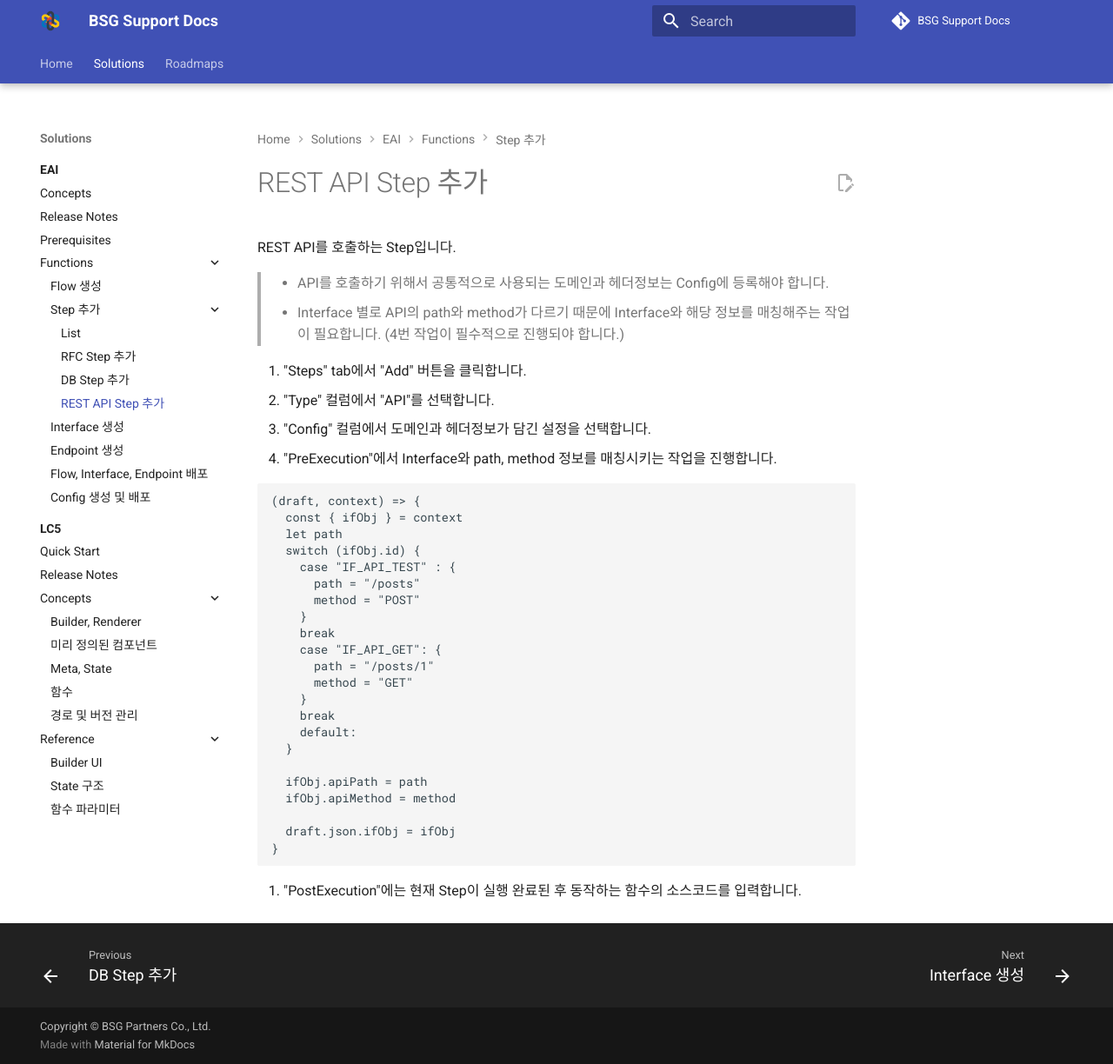
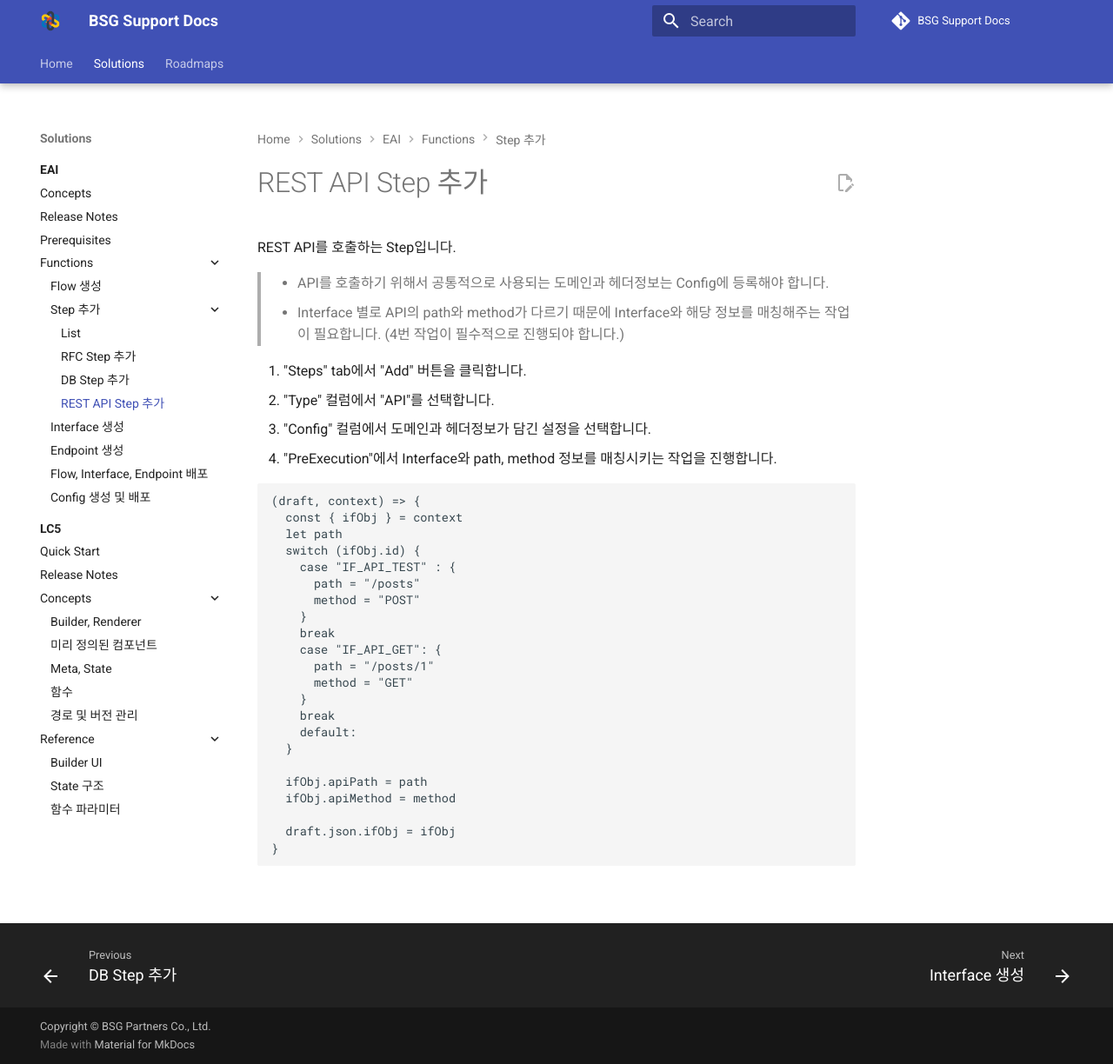
Before and after one commit to bsgp/docs, an MkDocs documentation site: the page built from docs/eai/functions/add_api_step.md, in a window 1280 px wide and 1224 px high. Shown: the whole window at 87% size. Built offline with MkDocs 1.6.1 and Material for MkDocs 9.7.7, drawn with Linux system fonts in a browser that asks for light colours; comment, search, counter and statistics services are not loaded.

Commit message:
fix: api step 불필요한 부분 삭제

````diff
--- a/docs/eai/functions/add_api_step.md
+++ b/docs/eai/functions/add_api_step.md
@@ -9,6 +9,7 @@ REST API를 호출하는 Step입니다.
 2. "Type" 컬럼에서 "API"를 선택합니다.
 3. "Config" 컬럼에서 도메인과 헤더정보가 담긴 설정을 선택합니다.
 4. "PreExecution"에서 Interface와 path, method 정보를 매칭시키는 작업을 진행합니다.
+
 ```js
 (draft, context) => {
   const { ifObj } = context
@@ -33,4 +34,3 @@ REST API를 호출하는 Step입니다.
   draft.json.ifObj = ifObj
 }
 ```
-5. "PostExecution"에는 현재 Step이 실행 완료된 후 동작하는 함수의 소스코드를 입력합니다.
````
